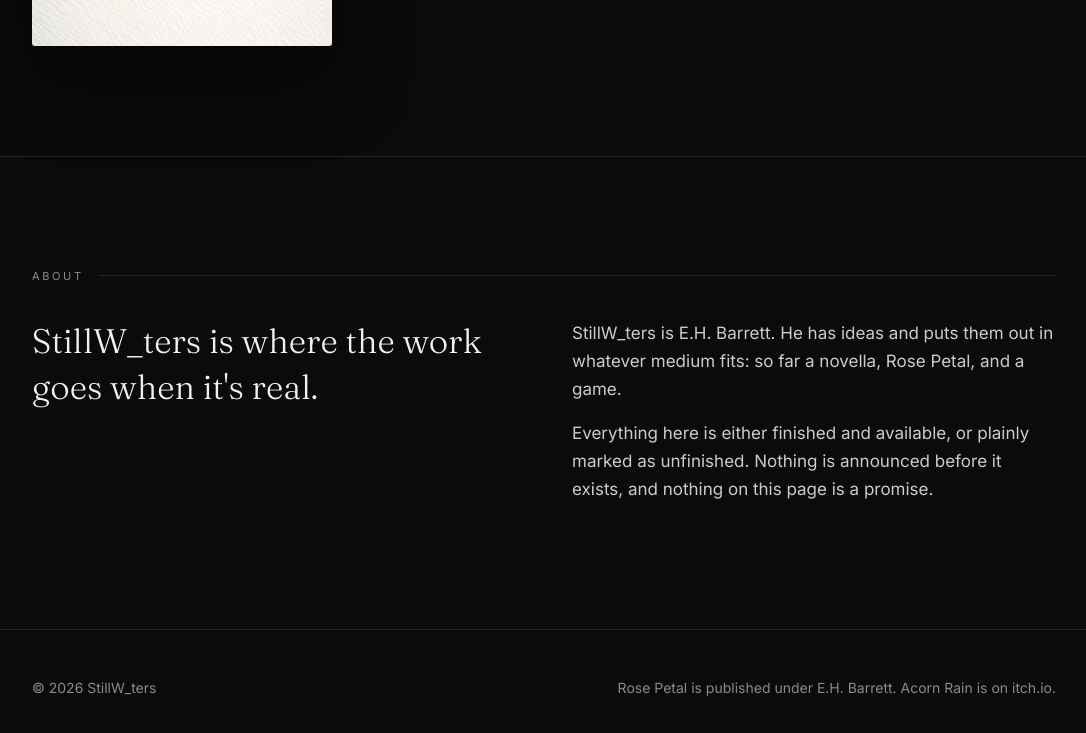
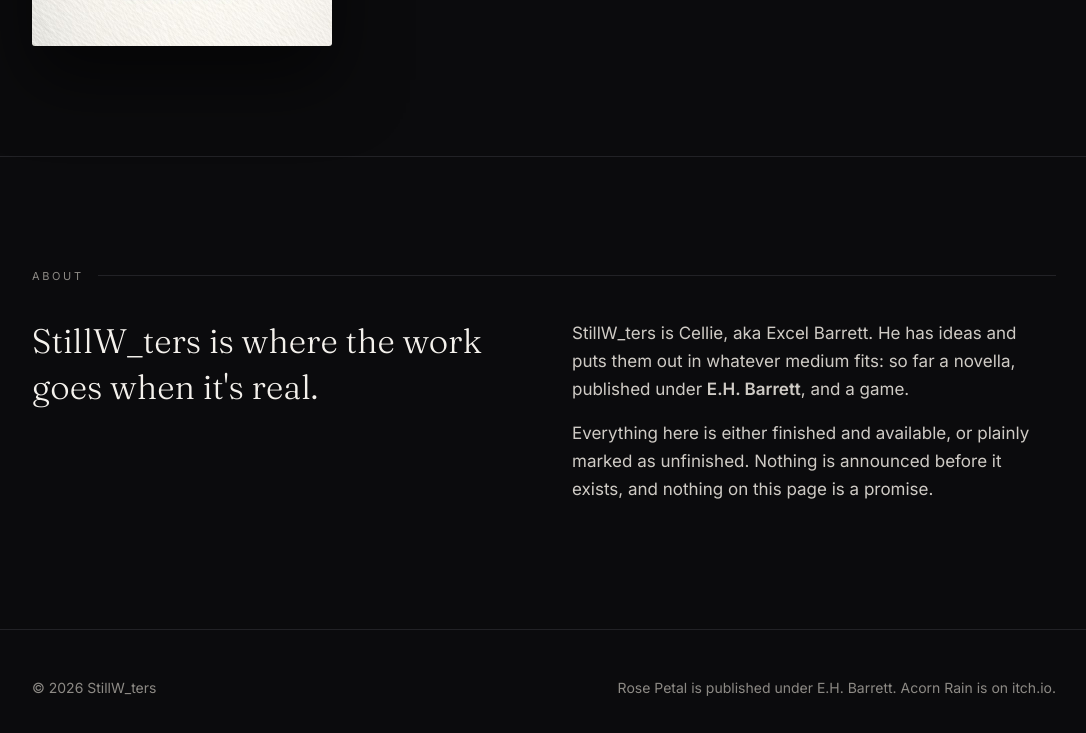
Before and after one commit to excelbarrett/stillwters-site, a plain HTML site: page index.html in a window 1280 px wide. Shown: the part 2448-3181 px from the top of the page, without its empty margins (96-1182 px from the left). Drawn offline with Linux system fonts and the light colour scheme.

Commit message:
Revert 25552fa: site name stays 'Cellie, aka Excel Barrett' in the page description and About so the YouTube channel and the site read as the same person (Owner direction via LSA mail 437df2ae, 2026-11-22)
Co-Authored-By: Claude Sonnet 5.5 <noreply@anthropic.com>

```diff
--- a/index.html
+++ b/index.html
@@ -4,7 +4,7 @@
 <meta charset="utf-8">
 <meta name="viewport" content="width=device-width, initial-scale=1">
 <title>StillW_ters</title>
-<meta name="description" content="StillW_ters: ideas by E.H. Barrett, put out in whatever medium fits. Acorn Rain, a free browser game demo. Rose Petal, a novella.">
+<meta name="description" content="StillW_ters: ideas by Cellie, aka Excel Barrett, put out in whatever medium fits. Acorn Rain, a free browser game demo. Rose Petal, a novella by E.H. Barrett.">
 <meta name="theme-color" content="#0b0b0d">
 <meta property="og:title" content="StillW_ters">
 <meta property="og:description" content="Books and games, made in the open.">
@@ -176,7 +176,7 @@ footer .wrap{display:flex;justify-content:space-between;gap:20px;flex-wrap:wrap}
         <p class="big">StillW_ters is where the work goes when it's real.</p>
       </div>
       <div>
-        <p>StillW_ters is E.H. Barrett. He has ideas and puts them out in whatever medium fits: so far a novella, Rose Petal, and a game.</p>
+        <p>StillW_ters is Cellie, aka Excel Barrett. He has ideas and puts them out in whatever medium fits: so far a novella, published under <strong>E.H. Barrett</strong>, and a game.</p>
         <p>Everything here is either finished and available, or plainly marked as unfinished. Nothing is announced before it exists, and nothing on this page is a promise.</p>
       </div>
     </div>
```
